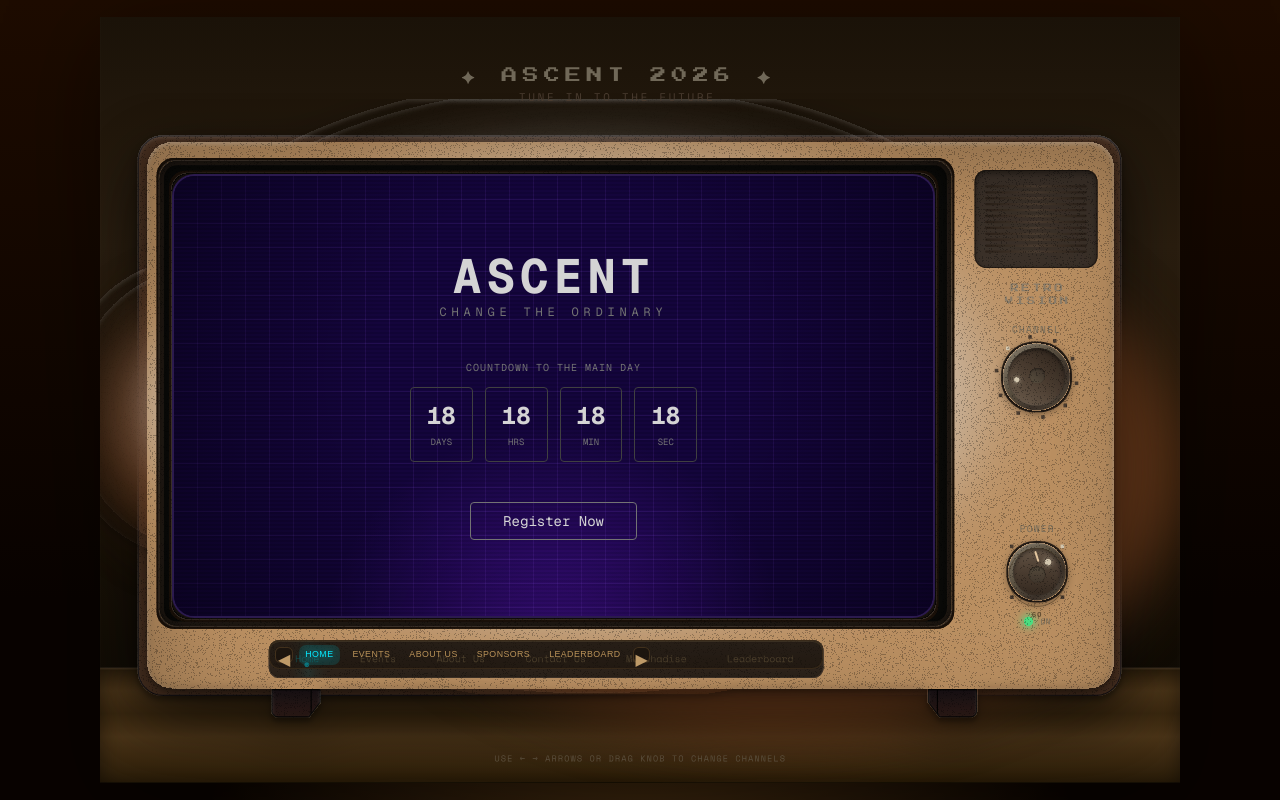
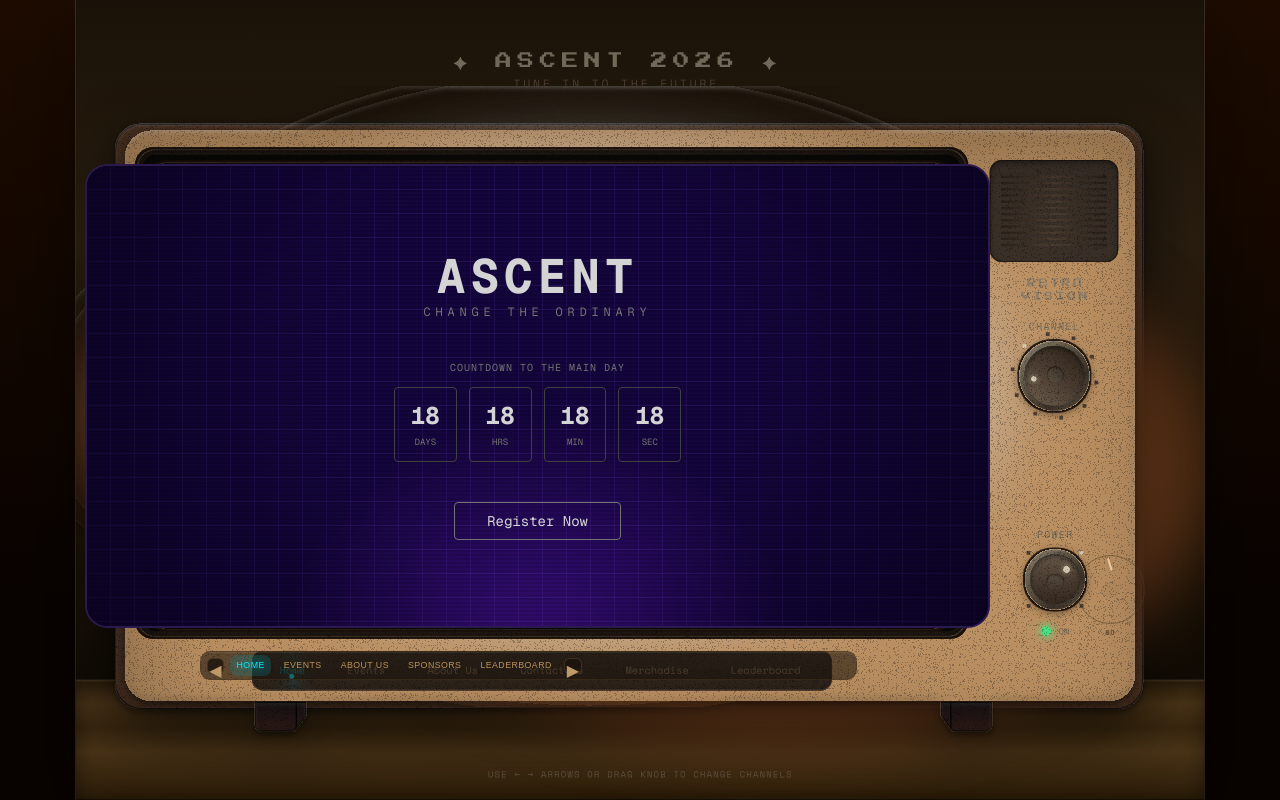
Before and after one commit to Ascent-2026/ascent, a Next.js app: page /home in a window 1280 px wide. Built offline with nearby package versions, Linux system fonts and the light colour scheme.

Commit message:
fix(tv): stretch svg background to full viewport

```diff
--- a/styles/tv.module.css
+++ b/styles/tv.module.css
@@ -12,19 +12,20 @@
   align-items: center;
   justify-content: center;
   padding: 0;
+  overflow: hidden;
 }
 
 .desktopTv {
   position: relative;
-  width: min(1080px, 96vw);
-  aspect-ratio: 1030 / 730;
+  width: 100vw;
+  height: 100dvh;
 }
 
 .tvBase {
   width: 100%;
   height: 100%;
   display: block;
-  object-fit: contain;
+  object-fit: fill;
   filter: drop-shadow(0 22px 50px rgba(0, 0, 0, 0.45));
 }
 
```
